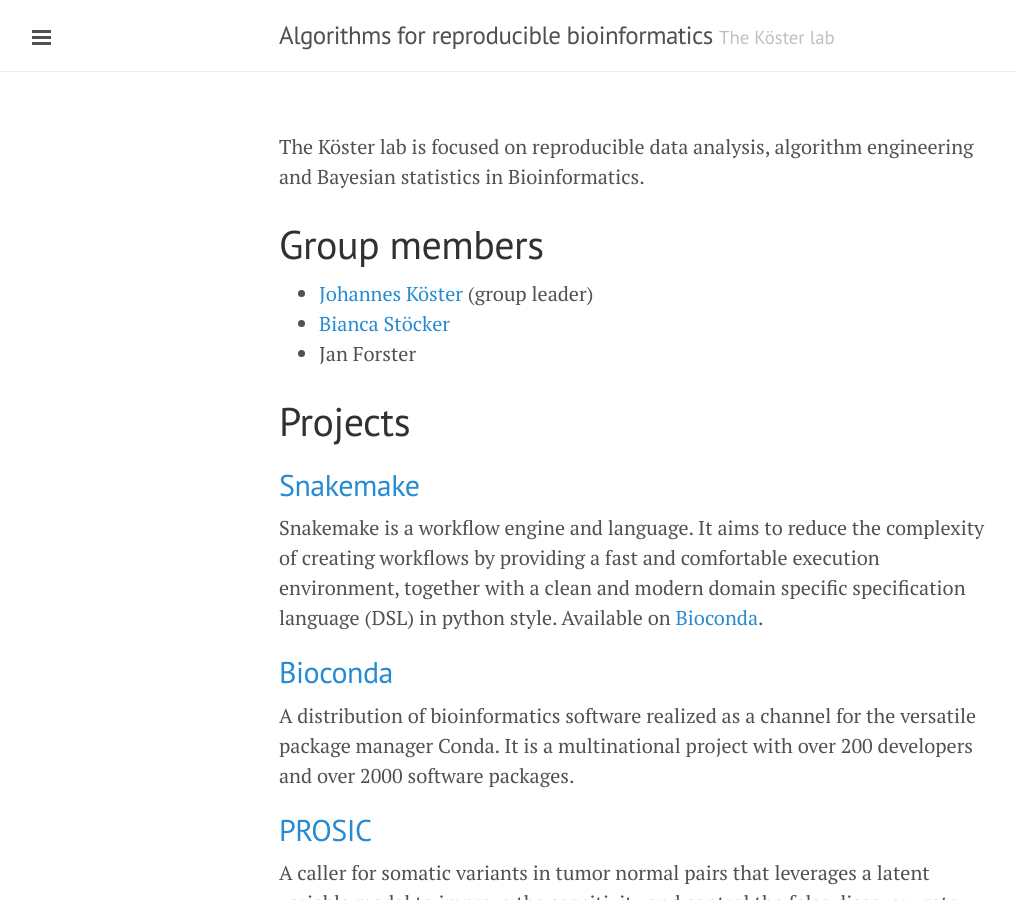
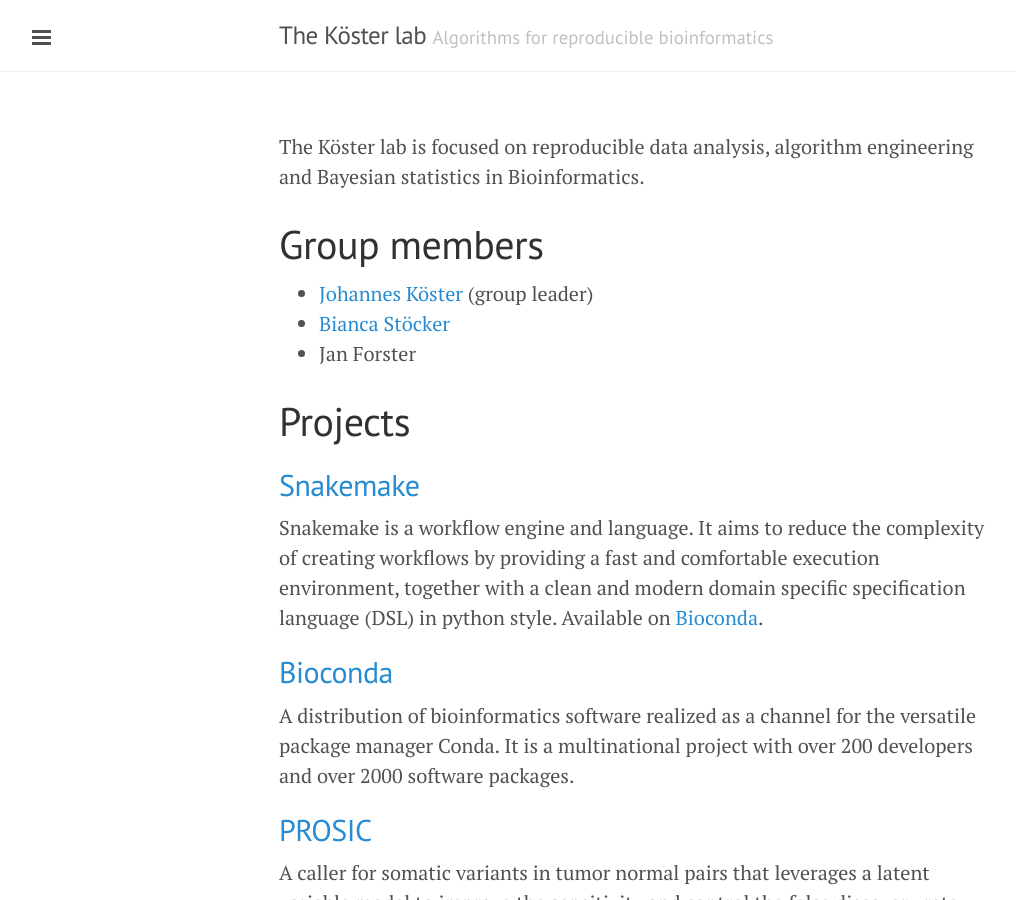
Before and after one commit to koesterlab/koesterlab.github.io, a Jekyll site: the page built from index.md, in a window 1280 px wide and 900 px high. Shown: the whole window, without its empty margins (1-1017 px from the left). Built offline with Jekyll 4.4.1, drawn with Linux system fonts in a browser that asks for light colours.

```diff
--- a/_config.yml
+++ b/_config.yml
@@ -5,8 +5,8 @@ pygments:         true
 permalink:        pretty
 
 # Setup
-title:            Algorithms for reproducible bioinformatics
-tagline:          'The Köster lab'
+tagline:          Algorithms for reproducible bioinformatics
+title:            The Köster lab
 description:      ''
 url:              https://koesterlab.github.io
 
```
